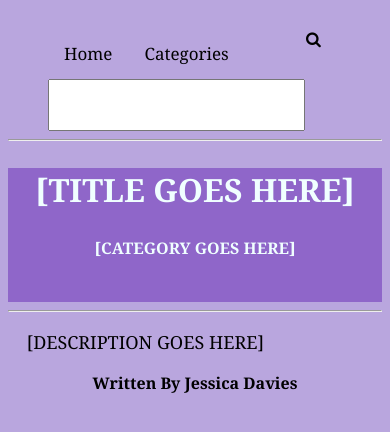
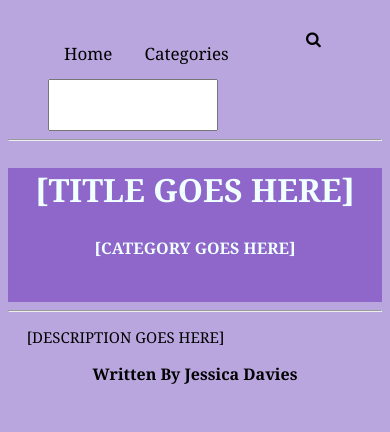
Before and after one commit to jjdaviesblogs/jjdaviesblogs.github.io, a plain HTML site: page view_blog.html in a window 390 px wide. Drawn offline with Linux system fonts and the light colour scheme.

Commit message:
Add files via upload

```diff
--- a/categories.css
+++ b/categories.css
@@ -34,3 +34,9 @@ body {
     text-align: left;
     padding-left: 40px;
 }
+
+@media screen and (max-width: 700px) {
+    .nav_list #blogSearch {
+        width: 40%;
+    }
+}
--- a/chosen_category.css
+++ b/chosen_category.css
@@ -34,3 +34,9 @@ body {
     text-align: left;
     padding-left: 40px;
 }
+
+@media screen and (max-width: 700px) {
+    .nav_list #blogSearch {
+        width: 40%;
+    }
+}
--- a/view_blog.css
+++ b/view_blog.css
@@ -51,5 +51,10 @@ body {
     .blog {
         padding-left: 5%;
         padding-right: 5%;
+        font-size: 15px;
+    }
+
+    .nav_list #blogSearch {
+        width: 40%;
     }
 }
--- a/view_blog.html
+++ b/view_blog.html
@@ -3,6 +3,7 @@
     <head>
         <link rel="stylesheet" href="https://maxcdn.bootstrapcdn.com/font-awesome/4.7.0/css/font-awesome.min.css" type="text/css" />
         <link rel="stylesheet" href="view_blog.css">
+        <meta name="viewport" content="width=device-width, initial-scale=1.0">
         <meta charset="UTF-8">
         <title id="heading"></title>
     </head>
```
Also changed, not shown: categories.html (+1 -0 lines), chosen_category.html (+1 -0 lines).
